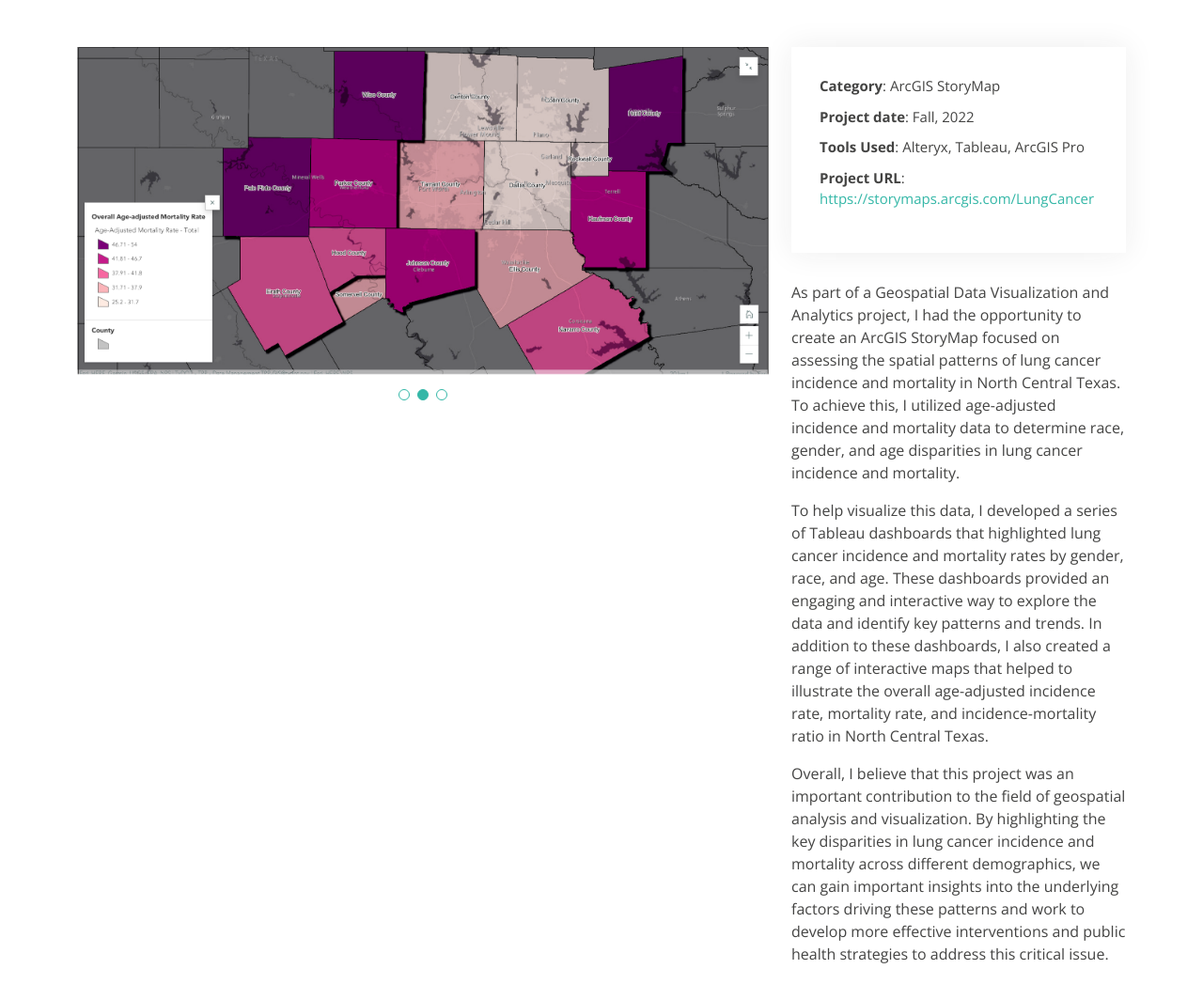
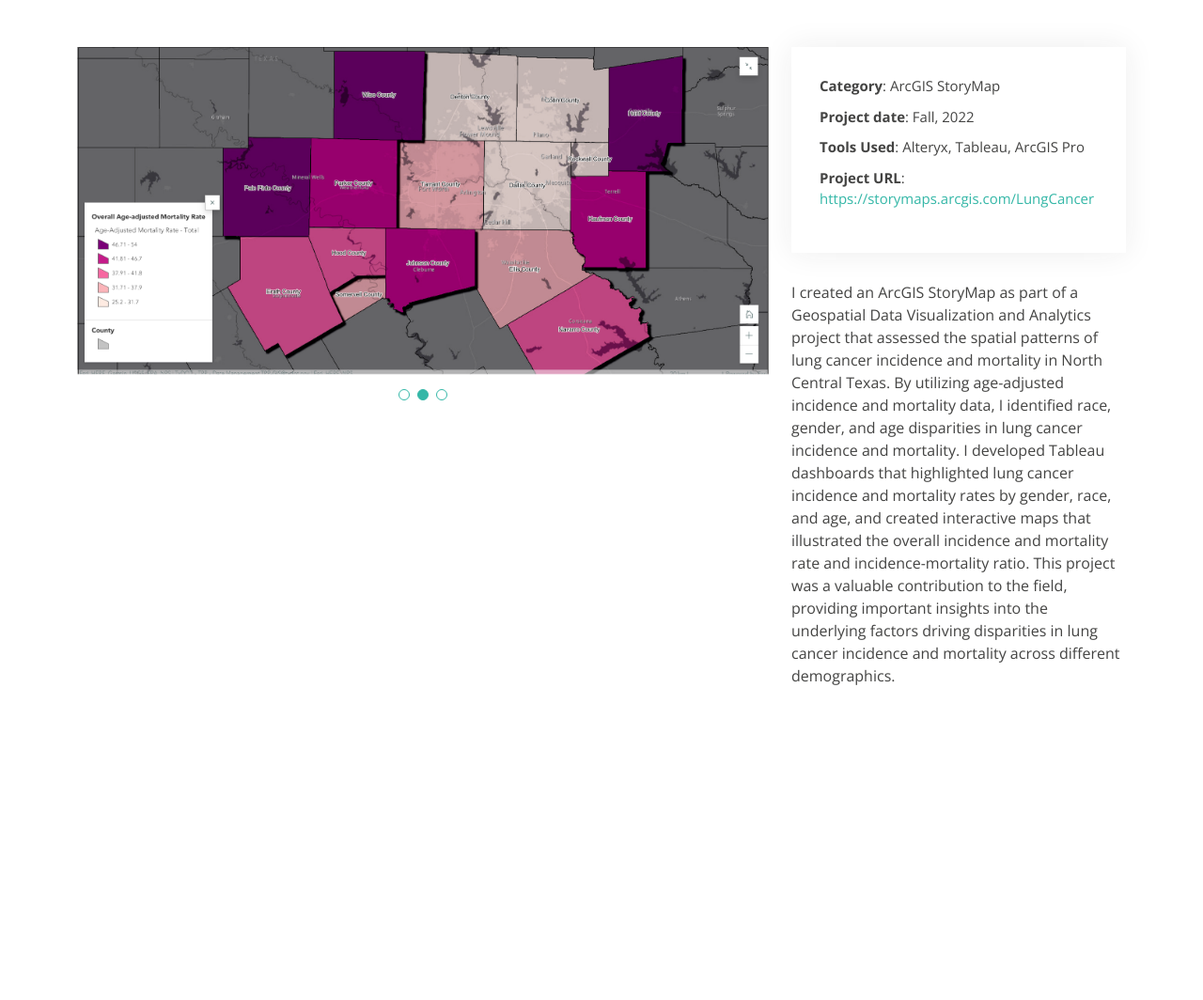
Before and after one commit to ShwarnaliBhattacharjee/portfolio, a plain HTML site: page portfolio-details copy-lungcancer.html in a window 1280 px wide. Shown: the whole page at 94% size. After the commit the page ends 807 px from the top, so only its background shows below. Drawn offline with nearby package versions, Linux system fonts and the light colour scheme.

Commit message:
Update portfolio-details copy-lungcancer.html

```diff
--- a/portfolio-details copy-lungcancer.html
+++ b/portfolio-details copy-lungcancer.html
@@ -80,10 +80,8 @@
             <div class="portfolio-description">
               <!-- <h2>This is an example of portfolio detail</h2> -->
               <p>
-                As part of a Geospatial Data Visualization and Analytics project, I had the opportunity to create an ArcGIS StoryMap focused on assessing the spatial patterns of lung cancer incidence and mortality in North Central Texas. To achieve this, I utilized age-adjusted incidence and mortality data to determine race, gender, and age disparities in lung cancer incidence and mortality.</p>
+                I created an ArcGIS StoryMap as part of a Geospatial Data Visualization and Analytics project that assessed the spatial patterns of lung cancer incidence and mortality in North Central Texas. By utilizing age-adjusted incidence and mortality data, I identified race, gender, and age disparities in lung cancer incidence and mortality. I developed Tableau dashboards that highlighted lung cancer incidence and mortality rates by gender, race, and age, and created interactive maps that illustrated the overall incidence and mortality rate and incidence-mortality ratio. This project was a valuable contribution to the field, providing important insights into the underlying factors driving disparities in lung cancer incidence and mortality across different demographics.</p>
 
-              <p>To help visualize this data, I developed a series of Tableau dashboards that highlighted lung cancer incidence and mortality rates by gender, race, and age. These dashboards provided an engaging and interactive way to explore the data and identify key patterns and trends. In addition to these dashboards, I also created a range of interactive maps that helped to illustrate the overall age-adjusted incidence rate, mortality rate, and incidence-mortality ratio in North Central Texas.</p>
-              <p>Overall, I believe that this project was an important contribution to the field of geospatial analysis and visualization. By highlighting the key disparities in lung cancer incidence and mortality across different demographics, we can gain important insights into the underlying factors driving these patterns and work to develop more effective interventions and public health strategies to address this critical issue.
 
             </div>
           </div>
```
